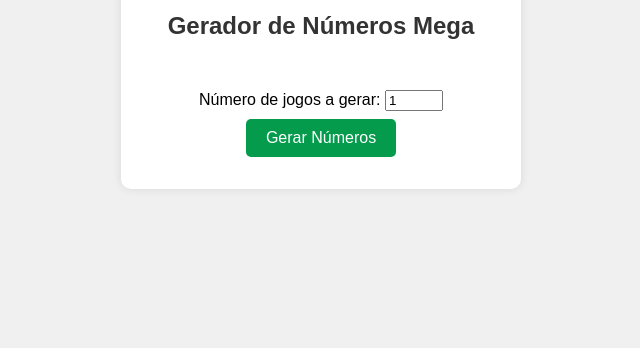
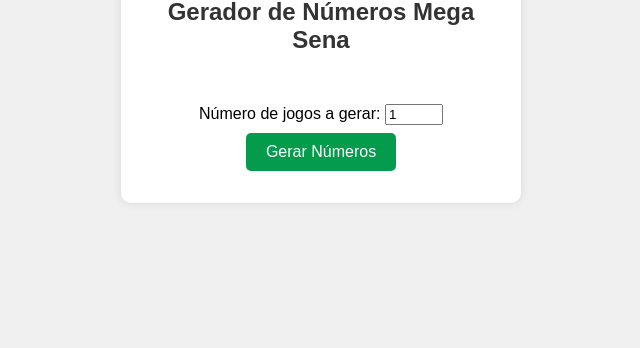
Before and after one commit to PinheiroJuliano/BolaoMega, a plain HTML site: page index.html in a window 1280 px wide. Shown: the part 452-800 px from the top of the page, without its empty margins (319-959 px from the left). Drawn offline with Linux system fonts and the light colour scheme.

Commit message:
Update index.html

```diff
--- a/index.html
+++ b/index.html
@@ -3,13 +3,13 @@
 <head>
     <meta charset="UTF-8">
     <meta name="viewport" content="width=device-width, initial-scale=1.0">
-    <title>Gerador de Números Aleatórios</title>
+    <title>Gerador de Bolão</title>
     <link rel="stylesheet" href="./styles.css">
 </head>
 <body>
     <div class="container">
         <img class="logo_megasena" src="https://logodownload.org/wp-content/uploads/2018/10/mega-sena-logo.png" alt="logo_megasena">
-        <h1>Gerador de Números Mega</h1>
+        <h1>Gerador de Números Mega Sena</h1>
         <div id="result">
             <!-- Os números gerados serão exibidos aqui -->
         </div>
```
